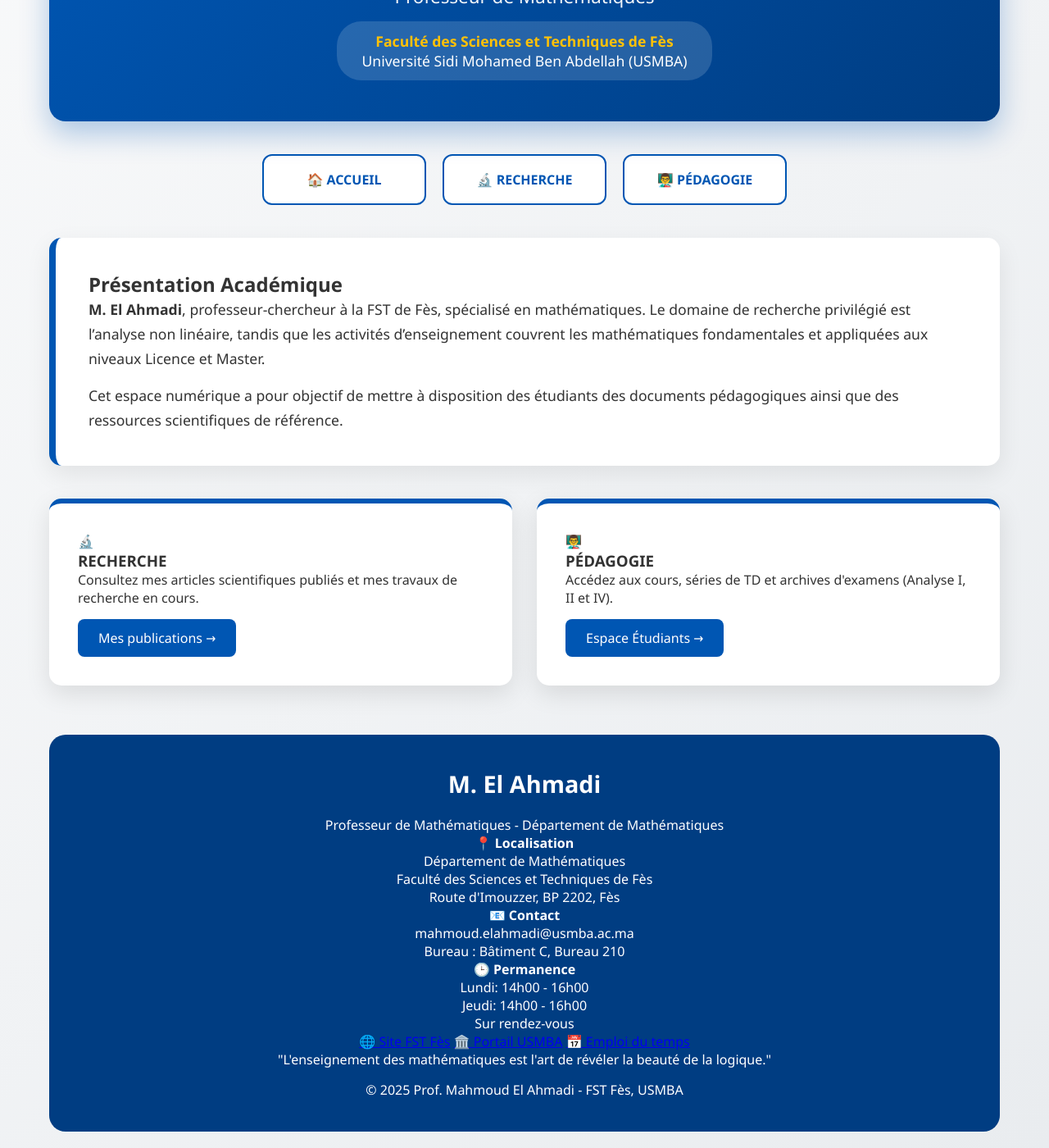
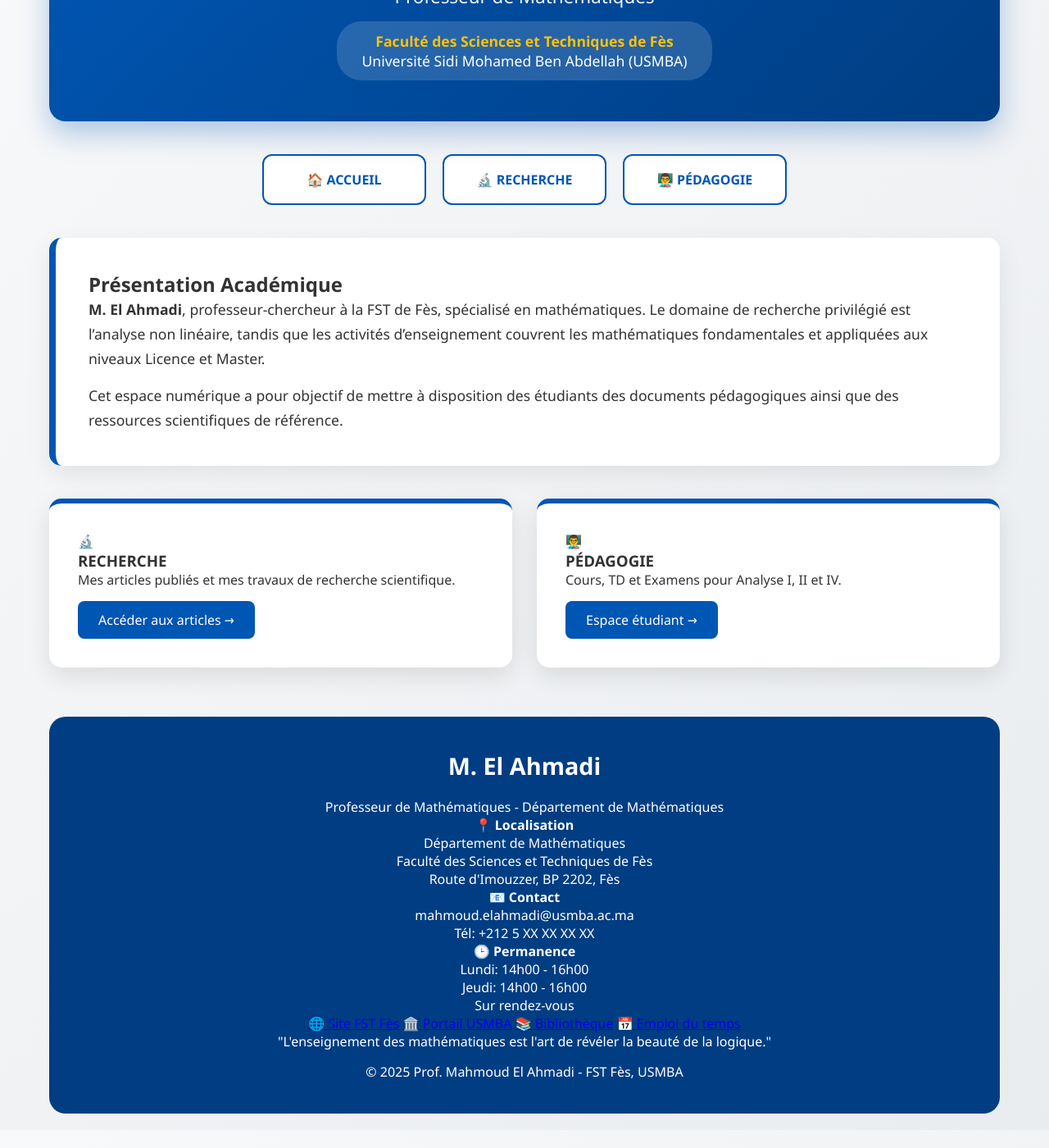
Before and after one commit to mahmoudmath/mahmoudmath.github.io, a Jekyll site: the page index.html, which Jekyll copies as it is, in a window 1280 px wide and 1400 px high, scrolled down 161 px. Shown: the whole window at 82% size. Built offline with Jekyll 4.4.1, drawn with Linux system fonts in a browser that asks for light colours; after the commit the page ends 1539 px from its top, so only the background shows below that.

Commit message:
Update index.html

```diff
--- a/index.html
+++ b/index.html
@@ -4,11 +4,12 @@
     <meta charset="UTF-8">
     <meta name="viewport" content="width=device-width, initial-scale=1.0">
     <title>Prof. Mahmoud El Ahmadi - Accueil</title>
+    <!-- On lie le fichier de style pour garder le design -->
     <link rel="stylesheet" href="style.css">
 </head>
 <body>
     <div class="container">
-        <!-- EN-TÊTE -->
+        <!-- 1. EN-TÊTE (Header) -->
         <header class="professor-header">
             <div class="professor-name">Mahmoud El Ahmadi</div>
             <div class="professor-title">Professeur de Mathématiques</div>
@@ -18,14 +19,14 @@
             </div>
         </header>
 
-        <!-- NAVIGATION -->
+        <!-- 2. NAVIGATION (Nouvelle structure) -->
         <nav class="academic-nav">
             <a href="index.html" class="nav-card">🏠 ACCUEIL</a>
             <a href="recherche.html" class="nav-card">🔬 RECHERCHE</a>
             <a href="pedagogie.html" class="nav-card">👨‍🏫 PÉDAGOGIE</a>
         </nav>
 
-        <!-- PRÉSENTATION -->
+        <!-- 3. PRÉSENTATION -->
         <section class="presentation">
             <h2>Présentation Académique</h2>
             <p style="font-size: 1.1em; line-height: 1.7;">
@@ -39,24 +40,24 @@
             </p>
         </section>
 
-        <!-- ACCÈS AUX DEUX PÔLES -->
+        <!-- 4. ACCÈS RAPIDE (Recherche et Pédagogie) -->
         <div class="resources-grid">
             <div class="resource-card cours">
                 <span class="resource-icon">🔬</span>
                 <h3>RECHERCHE</h3>
-                <p>Consultez mes articles scientifiques publiés et mes travaux de recherche en cours.</p>
-                <a href="recherche.html" class="btn-resource">Mes publications →</a>
+                <p>Mes articles publiés et mes travaux de recherche scientifique.</p>
+                <a href="recherche.html" class="btn-resource">Accéder aux articles →</a>
             </div>
 
             <div class="resource-card td">
                 <span class="resource-icon">👨‍🏫</span>
                 <h3>PÉDAGOGIE</h3>
-                <p>Accédez aux cours, séries de TD et archives d'examens (Analyse I, II et IV).</p>
-                <a href="pedagogie.html" class="btn-resource">Espace Étudiants →</a>
+                <p>Cours, TD et Examens pour Analyse I, II et IV.</p>
+                <a href="pedagogie.html" class="btn-resource">Espace étudiant →</a>
             </div>
         </div>
 
-        <!-- FOOTER PROFESSIONNEL (Identique à votre modèle) -->
+        <!-- 5. LE FOOTER (Recopié exactement de votre ancien code) -->
         <footer class="professor-footer">
             <h3 style="font-size: 1.8em; margin-bottom: 20px;">M. El Ahmadi</h3>
             <p>Professeur de Mathématiques - Département de Mathématiques</p>
@@ -72,7 +73,7 @@
                 <div class="contact-item">
                     <h4>📧 Contact</h4>
                     <p>mahmoud.elahmadi@usmba.ac.ma<br>
-                    Bureau : Bâtiment C, Bureau 210</p>
+                    Tél: +212 5 XX XX XX XX</p> <!-- Vous pouvez mettre votre vrai numéro ici -->
                 </div>
 
                 <div class="contact-item">
@@ -86,6 +87,7 @@
             <div class="footer-links">
                 <a href="http://www.fst-usmba.ac.ma/" target="_blank">🌐 Site FST Fès</a>
                 <a href="https://www.usmba.ac.ma" target="_blank">🏛️ Portail USMBA</a>
+                <a href="http://biblio.fstf.ump.ma" target="_blank">📚 Bibliothèque</a>
                 <a href="https://fst-usmba.ac.ma/emploi-du-temps/" target="_blank">📅 Emploi du temps</a>
             </div>
 
```
